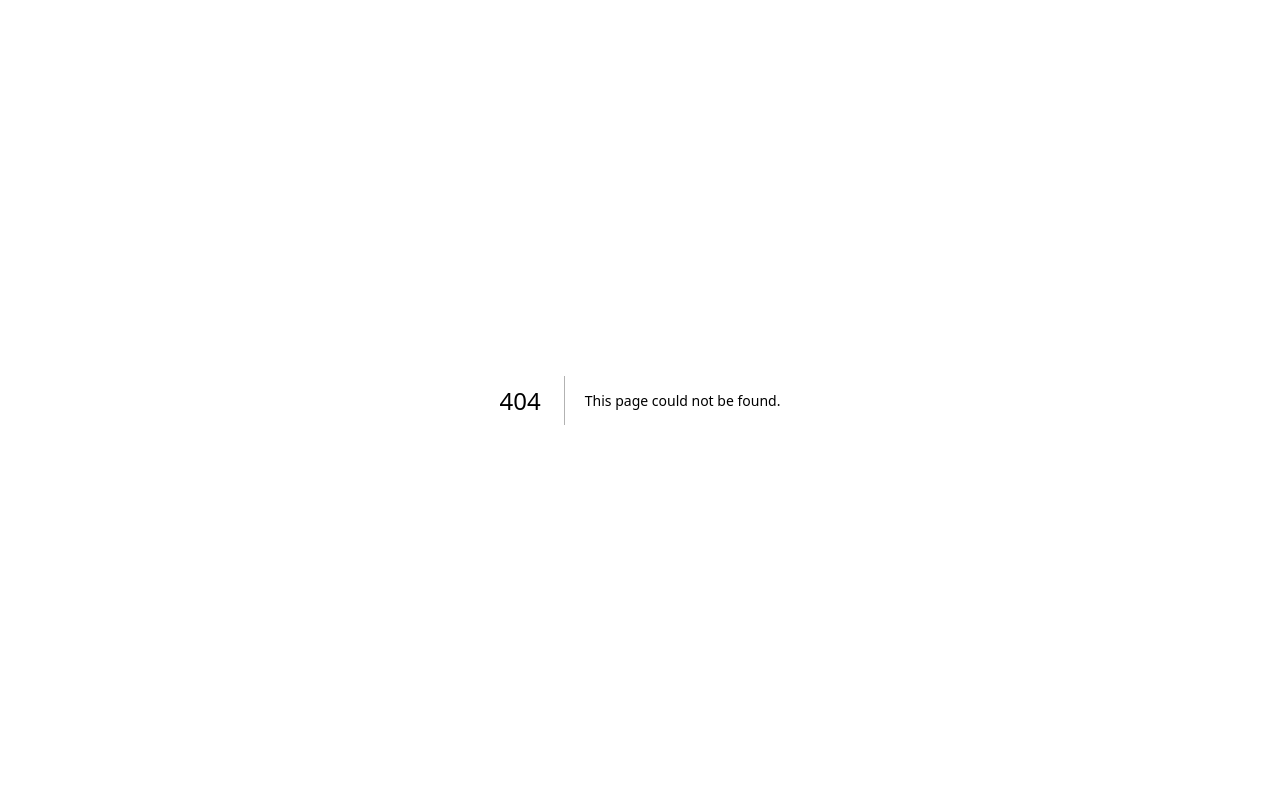
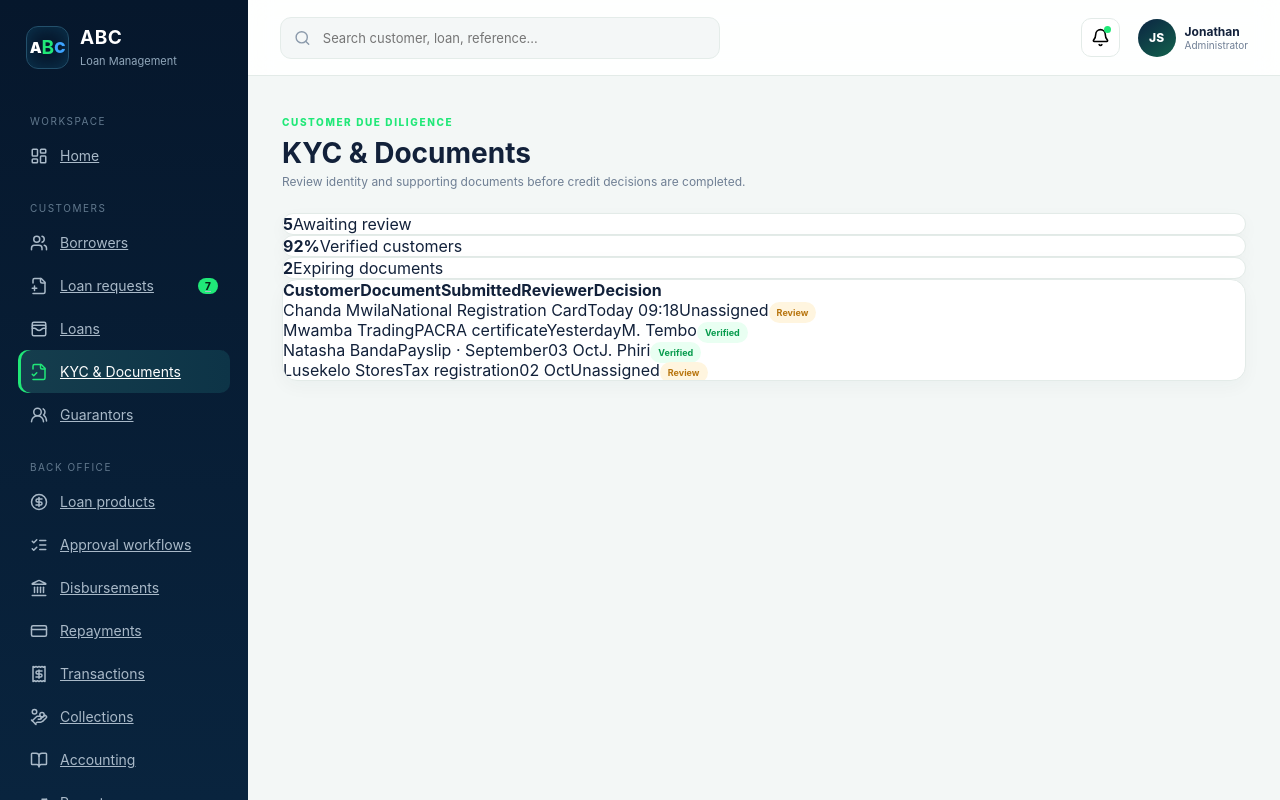
Before and after one commit to jonathansimwinga725-sudo/ABC-Loan-Management-, a Next.js app in the folder apps/web/: page /kyc in a window 1280 px wide. Before the commit this address had no page. Built offline with nearby package versions, Linux system fonts and the light colour scheme.

Commit message:
feat(web): add lending module apps/web/app/kyc/page.tsx

```diff
--- /dev/null
+++ b/apps/web/app/kyc/page.tsx
@@ -0,0 +1,7 @@
+import ModulePage from "../../components/ModulePage";
+export default function Page(){return <ModulePage eyebrow="CUSTOMER DUE DILIGENCE" title="KYC & Documents" description="Review identity and supporting documents before credit decisions are completed." metrics={[{value:"5",label:"Awaiting review"},{value:"92%",label:"Verified customers"},{value:"2",label:"Expiring documents"}]} columns={["Customer","Document","Submitted","Reviewer","Decision"]} rows={[
+ {cells:["Chanda Mwila","National Registration Card","Today 09:18","Unassigned"],status:{label:"Review",tone:"amber"}},
+ {cells:["Mwamba Trading","PACRA certificate","Yesterday","M. Tembo"],status:{label:"Verified",tone:"green"}},
+ {cells:["Natasha Banda","Payslip · September","03 Oct","J. Phiri"],status:{label:"Verified",tone:"green"}},
+ {cells:["Lusekelo Stores","Tax registration","02 Oct","Unassigned"],status:{label:"Review",tone:"amber"}}
+ ]}/>}
```
